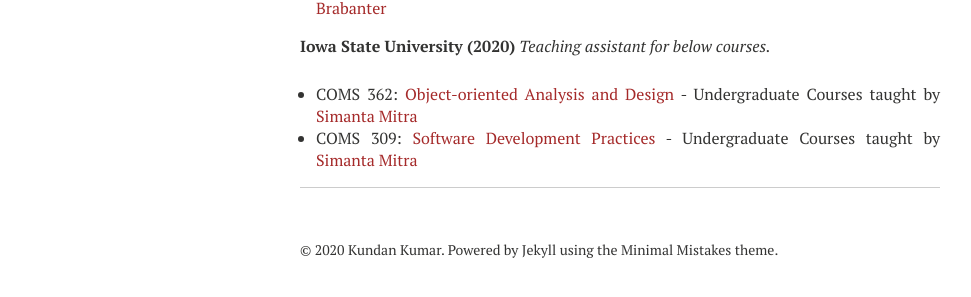
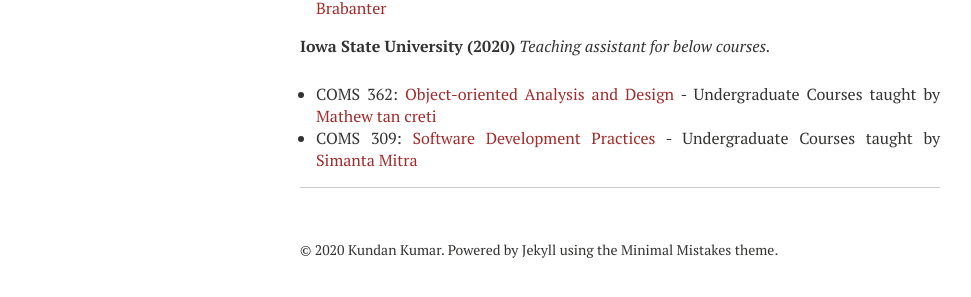
Before and after one commit to kundan7kumar/kundan7kumar.github.io, a Jekyll site: the page built from teaching/index.md, in a window 1280 px wide. Shown: the part 591-888 px from the top of the page, without its empty margins (20-991 px from the left). Built offline with Jekyll 4.4.1, drawn with Linux system fonts in a browser that asks for light colours; nearby versions of some CDN libraries.

Commit message:
Update index.md

```diff
--- a/teaching/index.md
+++ b/teaching/index.md
@@ -28,5 +28,5 @@ comments: false
 
 **Iowa State University (2020)**
 *Teaching assistant for below courses.*
-* COMS 362: [Object-oriented Analysis and Design](https://catalog.iastate.edu/azcourses/com_s/) - Undergraduate Courses taught by [Simanta Mitra](https://www.cs.iastate.edu/people/matthew-tan-creti)
+* COMS 362: [Object-oriented Analysis and Design](https://catalog.iastate.edu/azcourses/com_s/) - Undergraduate Courses taught by [Mathew tan creti](https://www.cs.iastate.edu/people/matthew-tan-creti)
 * COMS 309: [Software Development Practices](https://catalog.iastate.edu/azcourses/com_s/) - Undergraduate Courses taught by [Simanta Mitra](https://www.cs.iastate.edu/people/simanta-mitra)
```
